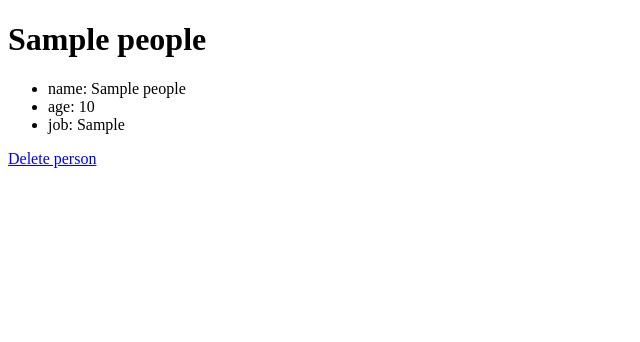
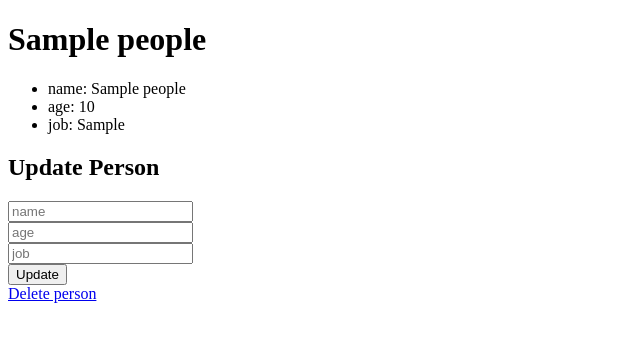
Before and after one commit to Estebyte/TodosFlaskApp, a Flask app: page /details/1 in a window 1280 px wide. Shown: the top 342 px of the page, without its empty margins (0-640 px from the left). Run offline with Flask 3, Linux system fonts and the light colour scheme; tables that the repository leaves empty hold one stand-in row (values such as "Sample post"); parts of the project's set-up code (start-up, migrations or seed data) failed here and were passed over.

Commit message:
Added update form in details

```diff
--- a/app/routes.py
+++ b/app/routes.py
@@ -34,7 +34,7 @@ def register_routes(app, db):
             return render_template("index.html", **context)
 
 
-    @app.route("/details/<int:id>")
+    @app.route("/details/<int:id>", methods = ["GET", "POST"])
     def details(id):
         #Get person
         person = Person.query.get_or_404(id)
@@ -47,11 +47,35 @@ def register_routes(app, db):
             if not column.primary_key
             }
 
-        context = {
-            "person" : person,
-            "values" : values
-        }
-        return render_template("details.html", **context)
+        if request.method == "GET":
+            context = {
+                "person" : person,
+                "values" : values
+            }
+            return render_template("details.html", **context)
+
+        #For updating the user
+        elif request.method == "POST":
+            #Get the values from the form
+            name = request.form.get("name")
+            age = int(request.form.get("age"))
+            job = request.form.get("job")
+
+            #Update the values
+            person.name = name
+            person.age = age
+            person.job = job
+
+            #Commit changes in the db
+            db.session.commit()
+
+            # #Return template
+            # context = {
+            #     "person" : person,
+            #     "values" : values
+            # }
+            # return render_template("details.html", **context)
+            return redirect(url_for("details", id = person.p_id))
 
     @app.route("/details/delete/<int:id>")
     def delete(id):
--- a/app/templates/details.html
+++ b/app/templates/details.html
@@ -11,5 +11,14 @@
     {% endfor %}
 </ul>
 
+<h2>Update Person</h2>
+    <form action="{{ url_for('details', id = person.p_id) }}" method="POST">
+        <input type="text" name="name" required="required" placeholder="name"><br>
+        <input type="number" name="age" placeholder="age"><br>
+        <input type="text" name="job" placeholder="job"><br>
+        <input type="submit" value="Update"><br>
+    </form>
+
 <a href="{{ url_for('delete', id = person.p_id) }}">Delete person</a>
+
 {% endblock %}
--- a/app/templates/index.html
+++ b/app/templates/index.html
@@ -14,9 +14,9 @@
 <h2> New Person </h2>
 
     <form action="{{ url_for('index') }}" method="POST">
-        <input type="text" name="name" required="required"><br>
-        <input type="number" name="age"><br>
-        <input type="text" name="job"><br>
+        <input type="text" name="name" required="required" placeholder="name"><br>
+        <input type="number" name="age" placeholder="age"><br>
+        <input type="text" name="job" placeholder="job"><br>
         <input type="submit" value="Create">
     </form>
 
```
